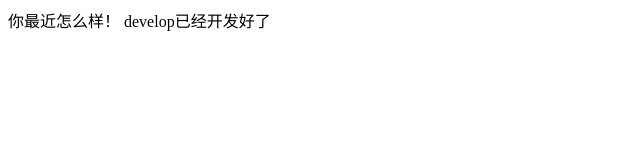
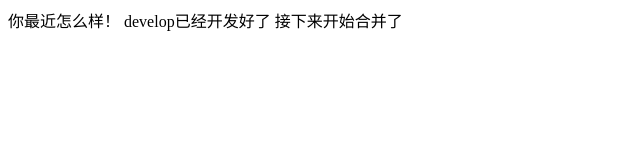
Before and after one commit to duanjinqiu/HALAXIU, a plain HTML site: page index.html in a window 1280 px wide. Shown: the whole page, without its empty margins (0-640 px from the left). Drawn offline with Linux system fonts and the light colour scheme.

Commit message:
合并分支提交

```diff
--- a/index.html
+++ b/index.html
@@ -8,5 +8,6 @@
 <body>
     你最近怎么样！
     develop已经开发好了
+    接下来开始合并了
 </body>
 </html>
```
